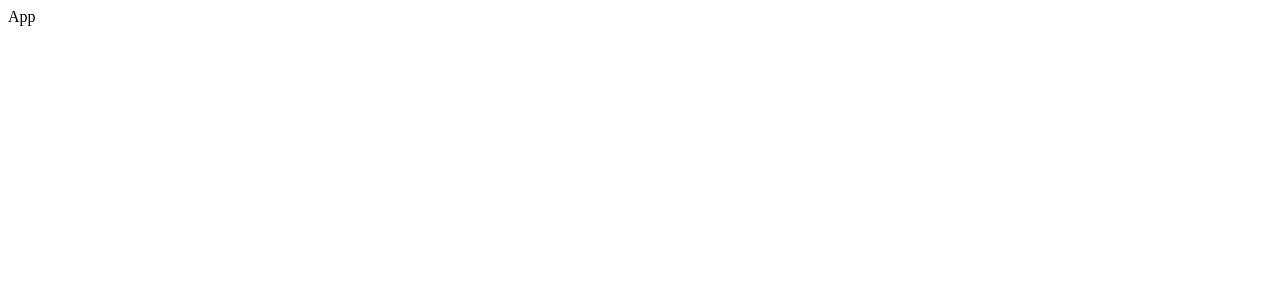
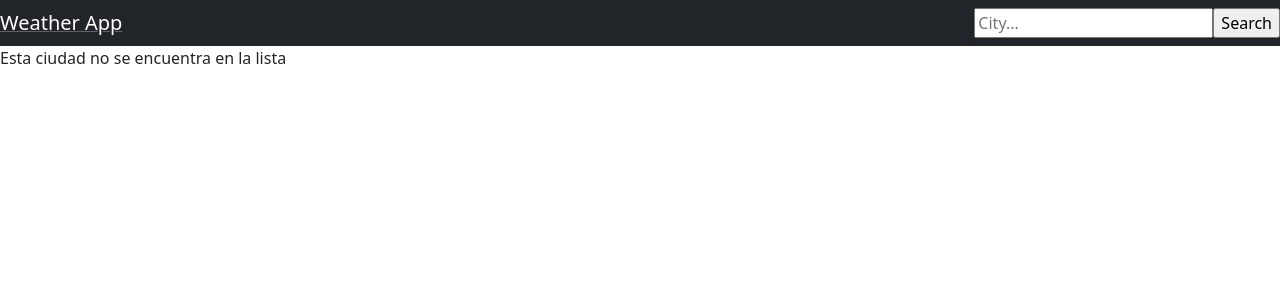
Before and after one commit to GabrielReisfeld/Weather-App, a React (Create React App) app: page /city/1 in a window 1280 px wide. Shown: the top 300 px of the page. Built offline with nearby package versions, Linux system fonts and the light colour scheme.

Commit message:
components created

```diff
--- a/package.json
+++ b/package.json
@@ -6,8 +6,10 @@
     "@testing-library/jest-dom": "^5.14.1",
     "@testing-library/react": "^11.2.7",
     "@testing-library/user-event": "^12.8.3",
+    "bootstrap": "^5.0.2",
     "react": "^17.0.2",
     "react-dom": "^17.0.2",
+    "react-router-dom": "^5.2.0",
     "react-scripts": "4.0.3",
     "web-vitals": "^1.1.2"
   },
--- a/public/index.html
+++ b/public/index.html
@@ -15,6 +15,8 @@
       user's mobile device or desktop. See https://developers.google.com/web/fundamentals/web-app-manifest/
     -->
     <link rel="manifest" href="%PUBLIC_URL%/manifest.json" />
+    <link href="https://cdn.jsdelivr.net/npm/bootstrap@5.0.2/dist/css/bootstrap.min.css" rel="stylesheet" integrity="sha384-EVSTQN3/azprG1Anm3QDgpJLIm9Nao0Yz1ztcQTwFspd3yD65VohhpuuCOmLASjC" crossorigin="anonymous">
+    <link rel="stylesheet" href="https://cdnjs.cloudflare.com/ajax/libs/font-awesome/5.15.3/css/all.min.css" integrity="sha512-iBBXm8fW90+nuLcSKlbmrPcLa0OT92xO1BIsZ+ywDWZCvqsWgccV3gFoRBv0z+8dLJgyAHIhR35VZc2oM/gI1w==" crossorigin="anonymous" referrerpolicy="no-referrer" />
     <!--
       Notice the use of %PUBLIC_URL% in the tags above.
       It will be replaced with the URL of the `public` folder during the build.
--- a/src/App.js
+++ b/src/App.js
@@ -1,12 +1,71 @@
-import React from 'react';
+import React, { useState } from "react";
+import { Route } from "react-router-dom";
+import Navbar from "./components/Navbar";
+import Cards from "./components/Cards";
+import City from "./components/City";
 
+const apiKey = "4ae2636d8dfbdc3044bede63951a019b";
 
 function App() {
-    return (
-        <div>
-            App
-        </div>
+  const [cities, setCities] = useState([]);
+  function onClose(id) {
+    setCities((oldCities) => oldCities.filter((c) => c.id !== id));
+  }
+  function onSearch(city) {
+    fetch(
+      `http://api.openweathermap.org/data/2.5/weather?q=${city}&appid=${apiKey}&units=metric`
     )
+      .then((r) => r.json())
+      .then((c) => {
+        if (c.main !== undefined) {
+          const city = {
+            min: Math.round(c.main.temp_min),
+            max: Math.round(c.main.temp_max),
+            feels: c.main.feels_like,
+            img: c.weather[0].icon,
+            id: c.id,
+            wind: c.wind.speed,
+            temp: c.main.temp,
+            name: c.name,
+            weather: c.weather[0].main,
+            humidity: c.main.humidity,
+            description: c.weather[0].description,
+            country: c.sys.country,
+            clouds: c.clouds.all,
+            latitud: c.coord.lat,
+            longitud: c.coord.lon,
+          };
+          setCities((oldCities) => [...oldCities, city]);
+        } else {
+          alert("City not found");
+        }
+      });
+  }
+
+  function onFilter(cityId) {
+    let city = cities.filter((c) => c.id === parseInt(cityId));
+    if (city.length > 0) {
+      return city[0];
+    } else {
+      return null;
+    }
+  }
+
+  return (
+    <div>
+      <Route path="/" render={() => <Navbar onSearch={onSearch} />} />
+      <Route
+        exact
+        path="/"
+        render={() => <Cards cities={cities} onClose={onClose} />}
+      />
+      <Route
+        exact
+        path="/city/:cityId"
+        render={({ match }) => <City city={onFilter(match.params.cityId)} />}
+      />
+    </div>
+  );
 }
 
 export default App;
--- a/src/components/Card.jsx
+++ b/src/components/Card.jsx
@@ -1,11 +1,34 @@
 import React from 'react'
+import { Link } from 'react-router-dom';
 
-const Card = () => {
+const Card = ({min, max, feels, name, img, onClose, id}) => {
     return (
-        <div>
-
+        <div className="card">
+          <div id="closeIcon" className="row">
+              <button onClick={onClose} className="btn btn-sm btn-danger">X</button>
+          </div>
+          <div className="card-body">
+            <Link to={`/city/${id}`} >
+              <h5 className="card-title">{name}</h5>
+            </Link>
+            <div className="row">
+              <div className="col-sm-4 col-md-4 col-lg-4">
+                <p>Min</p>
+                <p>{min}°</p>
+              </div>
+              <div className="col-sm-4 col-md-4 col-lg-4">
+                <p>Max</p>
+                <p>{max}°</p>
+                <p>Feels Like</p>
+                <p>{feels}°</p>
+              </div>
+              <div className="col-sm-4 col-md-4 col-lg-4">
+                <img className="iconoClima" src={"http://openweathermap.org/img/wn/"+img+"@2x.png"} width="80" height="80" alt="" />
+              </div>
+            </div>
+          </div>
         </div>
-    )
+      );
 }
 
 export default Card
--- a/src/components/Cards.jsx
+++ b/src/components/Cards.jsx
@@ -1,11 +1,23 @@
-import React from 'react'
+import React from "react";
+import Card from "./Card";
 
-const Cards = () => {
-    return (
-        <div>
+const Cards = ({ cities, onClose }) => {
+  return (
+    <div className="cards">
+      {cities.map((c) => (
+        <Card
+          key={c.id}
+          max={c.max}
+          min={c.min}
+          feels={c.feels}
+          name={c.name}
+          img={c.img}
+          onClose={() => onClose(c.id)}
+          id={c.id}
+        />
+      ))}
+    </div>
+  );
+};
 
-        </div>
-    )
-}
-
-export default Cards
+export default Cards;
--- /dev/null
+++ b/src/components/City.jsx
@@ -0,0 +1,24 @@
+import React from "react";
+
+const City = ({ city }) => {
+  if (!city) {
+    return <div>Esta ciudad no se encuentra en la lista</div>;
+  }
+  return (
+    <div className="ciudad">
+      <div className="container">
+        <h2>{city.name}</h2>
+        <div className="info">
+          <div>Temperatura: {city.temp} ºC</div>
+          <div>Clima: {city.weather}</div>
+          <div>Viento: {city.wind} km/h</div>
+          <div>Cantidad de nubes: {city.clouds}</div>
+          <div>Latitud: {city.latitud}º</div>
+          <div>Longitud: {city.longitud}º</div>
+        </div>
+      </div>
+    </div>
+  );
+};
+
+export default City;
--- /dev/null
+++ b/src/components/Navbar.jsx
@@ -0,0 +1,18 @@
+import React from 'react'
+import { Link } from 'react-router-dom'
+import SearchBar from './SearchBar'
+
+const Navbar = ({onSearch}) => {
+    return (
+        <nav className="navbar navbar-dark bg-dark">
+            <Link to="/">
+                <span className="navbar-brand">
+                    Weather App
+                </span>
+            </Link>
+            <SearchBar onSearch={onSearch}/>
+        </nav>
+    )
+}
+
+export default Navbar
--- a/src/components/SearchBar.jsx
+++ b/src/components/SearchBar.jsx
@@ -1,11 +1,24 @@
-import React from 'react'
+import React, { useState } from "react";
 
-const SearchBar = () => {
-    return (
-        <div>
+const SearchBar = ({onSearch}) => {
+  const [city, setCity] = useState("");
+  function handleSubmit(e) {
+    e.preventDefault();
+    onSearch(city);
+    setCity("");
+  }
 
-        </div>
-    )
-}
+  return (
+    <form>
+      <input
+        type="text"
+        placeholder="City..."
+        value={city}
+        onChange={(e) => setCity(e.target.value)}
+      />
+      <input type="submit" value="Search" onClick={handleSubmit} />
+    </form>
+  );
+};
 
-export default SearchBar
+export default SearchBar;
--- a/src/index.js
+++ b/src/index.js
@@ -1,10 +1,11 @@
-import React from 'react';
-import ReactDOM from 'react-dom';
-import App from './App';
-
-
+import React from "react";
+import ReactDOM from "react-dom";
+import { BrowserRouter } from "react-router-dom";
+import App from "./App";
 
 ReactDOM.render(
-    <App />,
-    document.getElementById('root')
+  <BrowserRouter>
+    <App />
+  </BrowserRouter>,
+  document.getElementById("root")
 );
```
Also changed, not shown: 1 other file (tests, documents, lock files or other folders).
